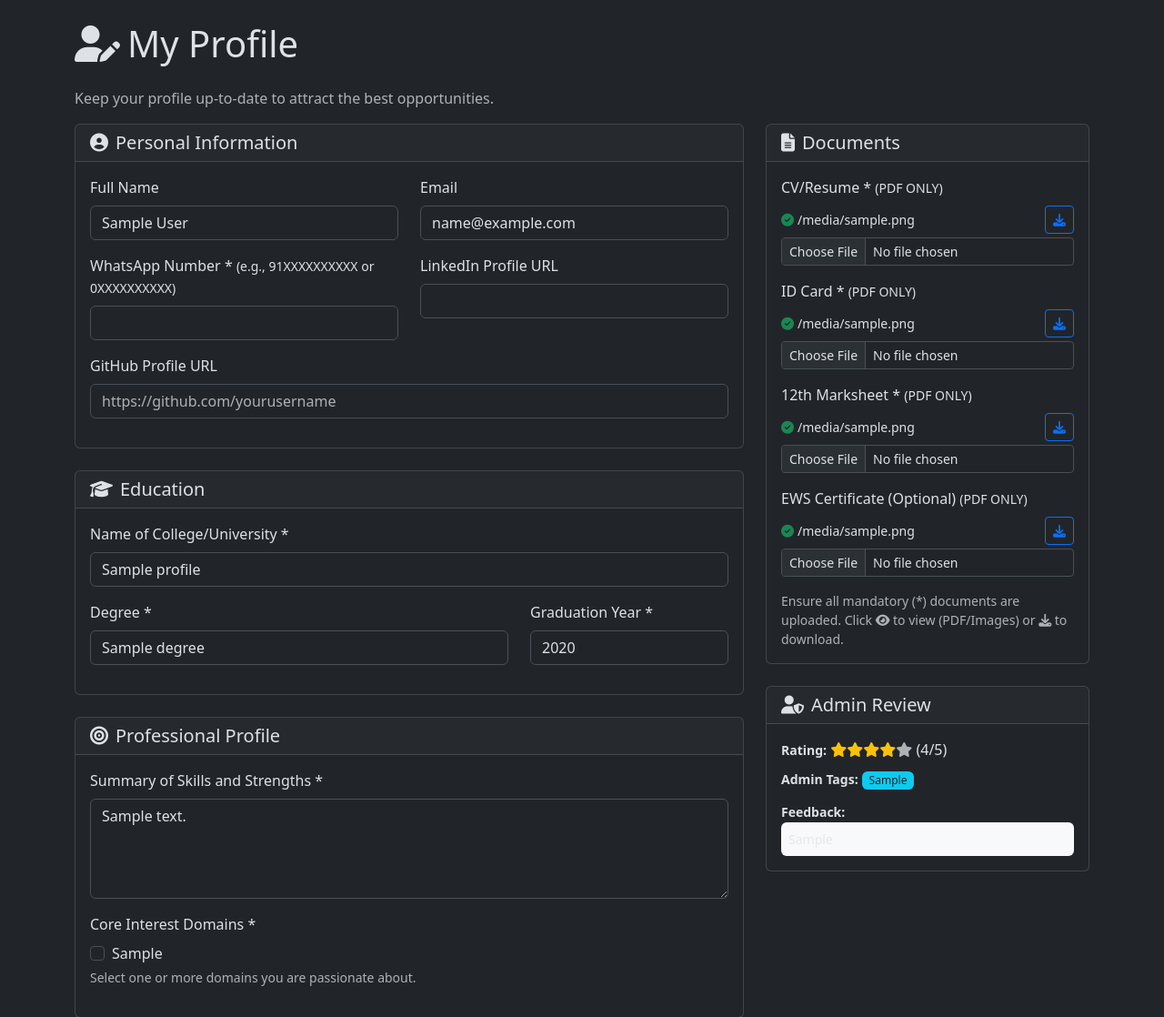
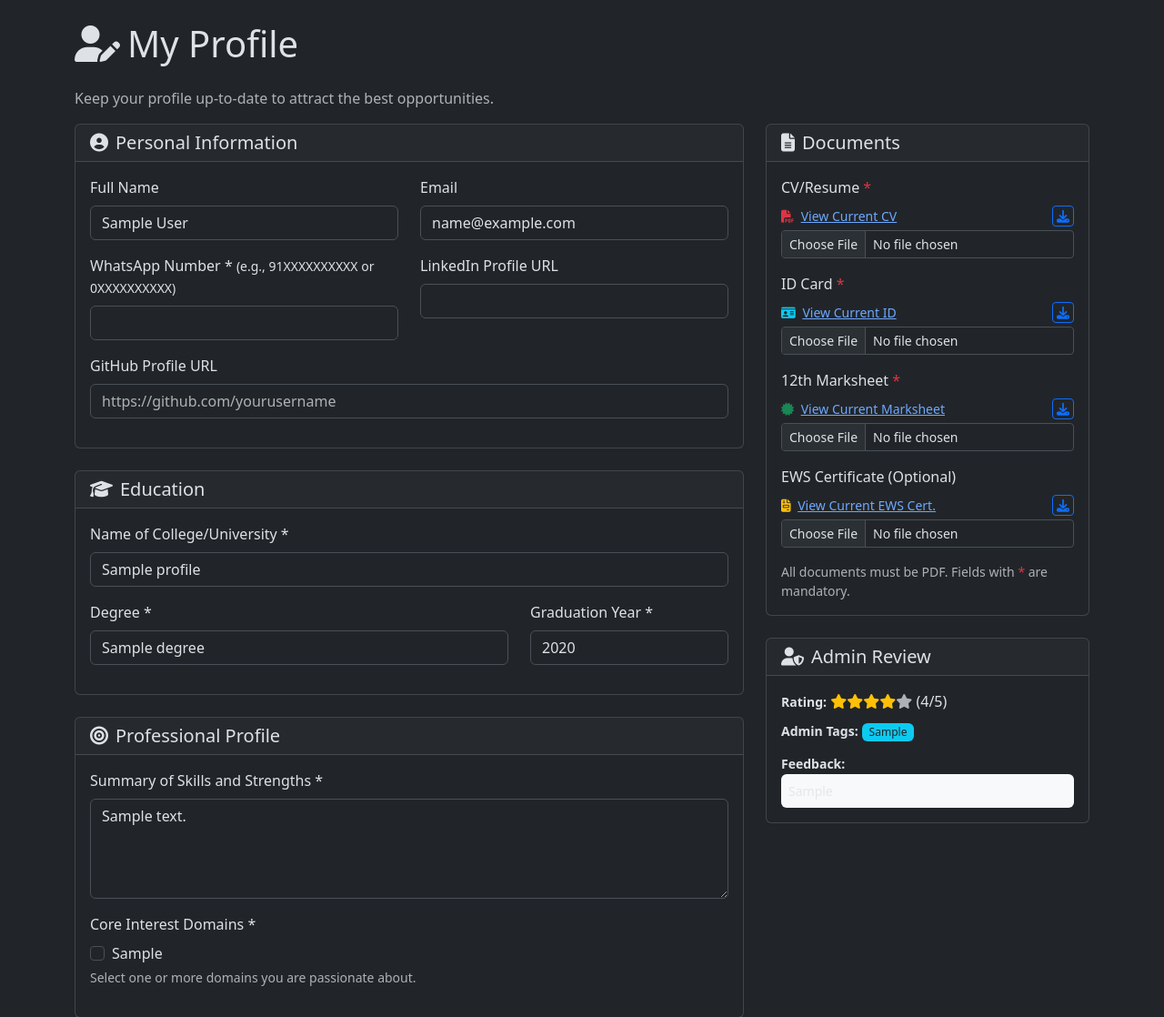
Before and after one commit to Disha-01-alt/Job-Portal, a Flask app: template templates/candidate/profile.html in a window 1280 px wide. Shown: the part 316-1434 px from the top of the page at 91% size. Run offline with Flask 3, Linux system fonts and the light colour scheme; the visitor is signed in with stand-in values (Sample User, id 1); the template is opened without the code that fills it: most values are stand-ins (such as "Sample title", 1, 10 or a date in 2020).

Commit message:
Update profile.html

```diff
--- a/templates/candidate/profile.html
+++ b/templates/candidate/profile.html
@@ -147,104 +147,88 @@
                     <div class="card-header"><h5 class="mb-0"><i class="fas fa-file-alt me-2"></i>Documents</h5></div>
                     <div class="card-body">
                         <!-- CV -->
-                        <div class="mb-3">
-                            <label for="cv" class="form-label">CV/Resume * <small>(PDF ONLY)</small></label>
+                          <div class="mb-3">
+                            <label for="cv" class="form-label">CV/Resume <span class="text-danger">*</span></label>
                             {% if profile and profile.cv_filename %}
                                 <div class="mb-1 small d-flex justify-content-between align-items-center">
-                                    <span><i class="fas fa-check-circle text-success me-1"></i>{{ profile.cv_filename|truncate(25, True) }}</span>
-                                    <div class="btn-group btn-group-sm">
-                                        {% if profile.cv_filename.lower().endswith(('.pdf')) %} {# Only PDF view for CV #}
-                                        <a href="{{ url_for('candidate_routes.serve_candidate_document', file_type='cv', action='view') }}" target="_blank" class="btn btn-outline-info"><i class="fas fa-eye"></i></a>
-                                        {% endif %}
-                                        <a href="{{ url_for('candidate_routes.serve_candidate_document', file_type='cv', action='download') }}" class="btn btn-outline-primary"><i class="fas fa-download"></i></a>
-                                    </div>
+                                    <span>
+                                        <i class="fas fa-file-pdf text-danger me-1"></i>
+                                        <a href="{{ profile.cv_filename }}" target="_blank" title="View current CV - {{ profile.cv_filename.split('/')[-1]|replace('%20', ' ')|truncate(30, True) }}">
+                                            View Current CV
+                                        </a>
+                                    </span>
+                                    <a href="{{ profile.cv_filename }}" target="_blank" download="{{ profile.cv_filename.split('/')[-1]|replace('%20', ' ') }}" class="btn btn-outline-primary btn-sm py-0 px-1" title="Download CV"><i class="fas fa-download"></i></a>
                                 </div>
                             {% endif %}
                             <input type="file" class="form-control form-control-sm mt-1" id="cv" name="cv" accept=".pdf" {{ 'required' if not (profile and profile.cv_filename) else '' }}>
                         </div>
 
                         <!-- ID Card -->
-                        <div class="mb-3">
-                            <label for="id_card" class="form-label">ID Card * <small>(PDF ONLY)</small></label>
+                       <div class="mb-3">
+                            <label for="id_card" class="form-label">ID Card <span class="text-danger">*</span></label>
                             {% if profile and profile.id_card_filename %}
                                 <div class="mb-1 small d-flex justify-content-between align-items-center">
-                                    <span><i class="fas fa-check-circle text-success me-1"></i>{{ profile.id_card_filename|truncate(25, True) }}</span>
-                                    <div class="btn-group btn-group-sm">
-                                        {% if profile.id_card_filename.lower().endswith(('.pdf')) %}
-                                        <a href="{{ url_for('candidate_routes.serve_candidate_document', file_type='id_card', action='view') }}" target="_blank" class="btn btn-outline-info"><i class="fas fa-eye"></i></a>
-                                        {% endif %}
-                                        <a href="{{ url_for('candidate_routes.serve_candidate_document', file_type='id_card', action='download') }}" class="btn btn-outline-primary"><i class="fas fa-download"></i></a>
-                                    </div>
+                                    <span>
+                                        <i class="fas fa-id-card text-info me-1"></i>
+                                        <a href="{{ profile.id_card_filename }}" target="_blank" title="View current ID Card - {{ profile.id_card_filename.split('/')[-1]|replace('%20', ' ')|truncate(30, True) }}">
+                                            View Current ID
+                                        </a>
+                                    </span>
+                                    <a href="{{ profile.id_card_filename }}" target="_blank" download="{{ profile.id_card_filename.split('/')[-1]|replace('%20', ' ') }}" class="btn btn-outline-primary btn-sm py-0 px-1" title="Download ID Card"><i class="fas fa-download"></i></a>
                                 </div>
                             {% endif %}
                             <input type="file" class="form-control form-control-sm mt-1" id="id_card" name="id_card" accept=".pdf" {{ 'required' if not (profile and profile.id_card_filename) else '' }}>
                         </div>
 
+
                         <!-- Marksheet -->
                         <div class="mb-3">
-                            <label for="marksheet" class="form-label">12th Marksheet * <small>(PDF ONLY)</small></label>
+                            <label for="marksheet" class="form-label">12th Marksheet <span class="text-danger">*</span></label>
                             {% if profile and profile.marksheet_filename %}
                                <div class="mb-1 small d-flex justify-content-between align-items-center">
-                                    <span><i class="fas fa-check-circle text-success me-1"></i>{{ profile.marksheet_filename|truncate(25, True) }}</span>
-                                    <div class="btn-group btn-group-sm">
-                                        {% if profile.marksheet_filename.lower().endswith(('.pdf')) %}
-                                        <a href="{{ url_for('candidate_routes.serve_candidate_document', file_type='marksheet', action='view') }}" target="_blank" class="btn btn-outline-info"><i class="fas fa-eye"></i></a>
-                                        {% endif %}
-                                        <a href="{{ url_for('candidate_routes.serve_candidate_document', file_type='marksheet', action='download') }}" class="btn btn-outline-primary"><i class="fas fa-download"></i></a>
-                                    </div>
+                                    <span>
+                                        <i class="fas fa-certificate text-success me-1"></i>
+                                        <a href="{{ profile.marksheet_filename }}" target="_blank" title="View current Marksheet - {{ profile.marksheet_filename.split('/')[-1]|replace('%20', ' ')|truncate(30, True) }}">
+                                            View Current Marksheet
+                                        </a>
+                                    </span>
+                                    <a href="{{ profile.marksheet_filename }}" target="_blank" download="{{ profile.marksheet_filename.split('/')[-1]|replace('%20', ' ') }}" class="btn btn-outline-primary btn-sm py-0 px-1" title="Download Marksheet"><i class="fas fa-download"></i></a>
                                 </div>
                             {% endif %}
                             <input type="file" class="form-control form-control-sm mt-1" id="marksheet" name="marksheet" accept=".pdf" {{ 'required' if not (profile and profile.marksheet_filename) else '' }}>
                         </div>
 
+
                         <!-- EWS Certificate -->
-                        <div class="mb-3">
-                            <label for="ews_certificate" class="form-label">EWS Certificate (Optional) <small>(PDF ONLY)</small></label>
+                       <div class="mb-3">
+                            <label for="ews_certificate" class="form-label">EWS Certificate (Optional)</label>
                             {% if profile and profile.ews_certificate_filename %}
                                 <div class="mb-1 small d-flex justify-content-between align-items-center">
-                                    <span><i class="fas fa-check-circle text-success me-1"></i>{{ profile.ews_certificate_filename|truncate(25, True) }}</span>
-                                    <div class="btn-group btn-group-sm">
-                                        {% if profile.ews_certificate_filename.lower().endswith(('.pdf')) %}
-                                        <a href="{{ url_for('candidate_routes.serve_candidate_document', file_type='ews_certificate', action='view') }}" target="_blank" class="btn btn-outline-info"><i class="fas fa-eye"></i></a>
-                                        {% endif %}
-                                        <a href="{{ url_for('candidate_routes.serve_candidate_document', file_type='ews_certificate', action='download') }}" class="btn btn-outline-primary"><i class="fas fa-download"></i></a>
-                                    </div>
+                                    <span>
+                                        <i class="fas fa-file-invoice text-warning me-1"></i>
+                                        <a href="{{ profile.ews_certificate_filename }}" target="_blank" title="View current EWS Certificate - {{ profile.ews_certificate_filename.split('/')[-1]|replace('%20', ' ')|truncate(30, True) }}">
+                                            View Current EWS Cert.
+                                        </a>
+                                    </span>
+                                    <a href="{{ profile.ews_certificate_filename }}" target="_blank" download="{{ profile.ews_certificate_filename.split('/')[-1]|replace('%20', ' ') }}" class="btn btn-outline-primary btn-sm py-0 px-1" title="Download EWS Certificate"><i class="fas fa-download"></i></a>
                                 </div>
                             {% endif %}
                             <input type="file" class="form-control form-control-sm mt-1" id="ews_certificate" name="ews_certificate" accept=".pdf">
                         </div>
-                        <small class="text-muted d-block">Ensure all mandatory (*) documents are uploaded. Click <i class="fas fa-eye"></i> to view (PDF/Images) or <i class="fas fa-download"></i> to download.</small>
+                        <small class="text-muted d-block">All documents must be PDF. Fields with <span class="text-danger">*</span> are mandatory.</small>
                     </div>
                 </div>
 
                 <!-- Admin Review (Display Only) -->
+                <!-- Admin Review (Display Only if applicable) -->
                 {% if profile and (profile.rating or profile.admin_feedback or profile.admin_tags or profile.is_certified) %}
                 <div class="card mb-4">
                     <div class="card-header"><h5 class="mb-0"><i class="fas fa-user-shield me-2"></i>Admin Review</h5></div>
                     <div class="card-body">
-                        {% if profile.rating %}
-                            <div class="mb-2"><strong class="small">Rating:</strong>
-                                {% for i in range(1, 6) %}<i class="fas fa-star {{ 'text-warning' if i <= profile.rating else 'text-muted' }}"></i>{% endfor %}
-                                ({{ profile.rating }}/5)
-                            </div>
-                        {% endif %}
-                        {% if profile.admin_tags %}
-                            <div class="mb-2"><strong class="small">Admin Tags:</strong>
-                                {% for tag in profile.admin_tags.split(',') %}
-                                    <span class="badge bg-info text-dark me-1 mb-1 fw-normal">{{ tag.strip() }}</span>
-                                {% endfor %}
-                            </div>
-                        {% endif %}
-                        {% if profile.is_certified %}
-                            <div class="mb-2"><strong class="small">Certification:</strong>
-                                <span class="badge bg-success"><i class="fas fa-check-circle me-1"></i>Admin Certified</span>
-                            </div>
-                        {% endif %}
-                        {% if profile.admin_feedback %}
-                            <div><strong class="small">Feedback:</strong>
-                                <p class="text-muted small mb-0 p-2 bg-light rounded">{{ profile.admin_feedback }}</p>
-                            </div>
-                        {% endif %}
+                        {% if profile.rating %}<div class="mb-2"><strong class="small">Rating:</strong> {% for i in range(1, 6) %}<i class="fas fa-star {{ 'text-warning' if i <= profile.rating else 'text-muted' }}"></i>{% endfor %} ({{ profile.rating }}/5)</div>{% endif %}
+                        {% if profile.admin_tags %}<div class="mb-2"><strong class="small">Admin Tags:</strong> {% for tag in profile.admin_tags.split(',') %}{% if tag.strip() %}<span class="badge bg-info text-dark me-1 mb-1 fw-normal">{{ tag.strip() }}</span>{% endif %}{% endfor %}</div>{% endif %}
+                        {% if profile.is_certified %}<div class="mb-2"><strong class="small">Certification:</strong> <span class="badge bg-success"><i class="fas fa-check-circle me-1"></i>Admin Certified</span></div>{% endif %}
+                        {% if profile.admin_feedback %}<div><strong class="small">Feedback:</strong><p class="text-muted small mb-0 p-2 bg-light rounded">{{ profile.admin_feedback }}</p></div>{% endif %}
                     </div>
                 </div>
                 {% endif %}
```
